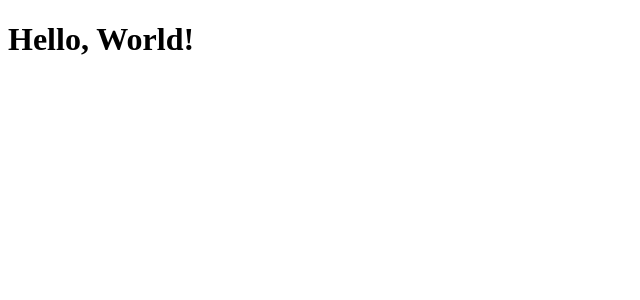
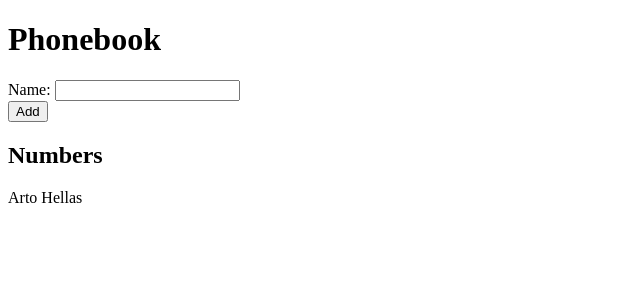
Before and after one commit to kimarimt/fullstack_open, a React (Vite) app in the folder part2/phonebook/: page / in a window 1280 px wide. Shown: the top 300 px of the page, without its empty margins (0-640 px from the left). Built offline with nearby package versions, Linux system fonts and the light colour scheme.

Commit message:
finished exercise 2.6

```diff
--- a/part2/phonebook/src/App.jsx
+++ b/part2/phonebook/src/App.jsx
@@ -1,5 +1,42 @@
+import { useState } from 'react'
+
 const App = () => {
-  return <h1>Hello, World!</h1>
+  const [persons, setPersons] = useState([
+    { name: 'Arto Hellas' }
+  ])
+  const [name, setName] = useState('')
+
+  const addPerson = (event) => {
+    event.preventDefault()
+    setPersons(persons.concat({ name }))
+    setName('')
+  }
+
+  return (
+    <div>
+      <h1>Phonebook</h1>
+      <form onSubmit={addPerson}>
+        <div>
+          <label htmlFor='name'>Name: </label>
+          <input
+            id='name'
+            type='text'
+            value={name}
+            onChange={({ target }) => setName(target.value)}
+          />
+        </div>
+        <div>
+          <button type='submit'>Add</button>
+        </div>
+      </form>
+      <h2>Numbers</h2>
+      {persons.map(person => (
+        <div key={person.name}>
+          <span>{person.name}</span>
+        </div>
+      ))}
+    </div>
+  )
 }
 
 export default App
```
